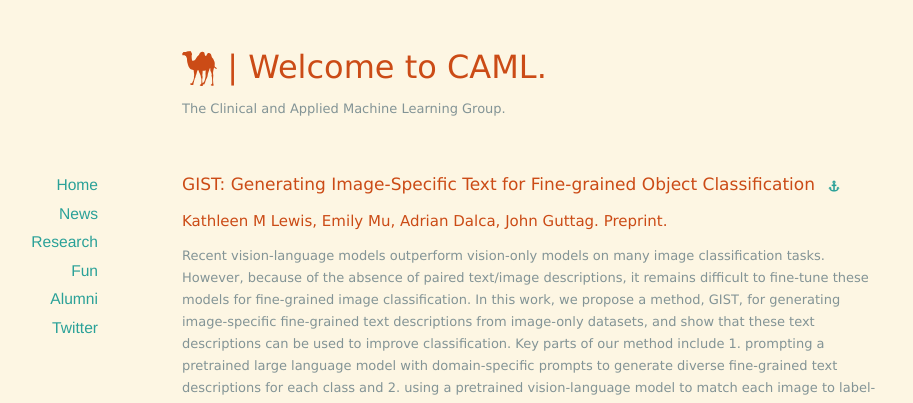
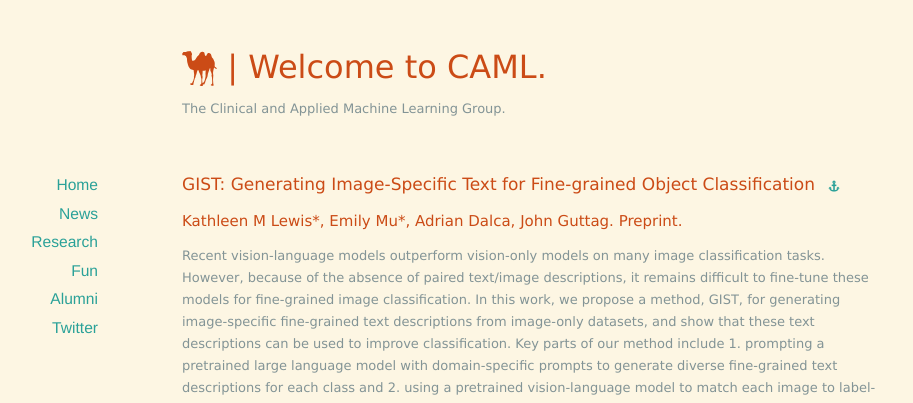
Before and after one commit to mit-caml/mit-caml.github.io, a Jekyll site: the page built from _posts/2023-08-04-GIST.md, in a window 1280 px wide. Shown: the top 403 px of the page, without its empty margins (108-1021 px from the left). Built offline with Jekyll 4.4.1, drawn with Linux system fonts in a browser that asks for light colours; nearby versions of some CDN libraries.

```diff
--- a/_posts/2023-08-04-GIST.md
+++ b/_posts/2023-08-04-GIST.md
@@ -2,7 +2,7 @@
 layout: post
 type: "publication"
 title:  "GIST: Generating Image-Specific Text for Fine-grained Object Classification"
-authors: "Kathleen M Lewis, Emily Mu, Adrian Dalca, John Guttag"
+authors: "Kathleen M Lewis*, Emily Mu*, Adrian Dalca, John Guttag"
 venue: "Preprint"
 external-url: "https://arxiv.org/pdf/2307.11315.pdf"
 code: "https://github.com/emu1729/GIST"
```
